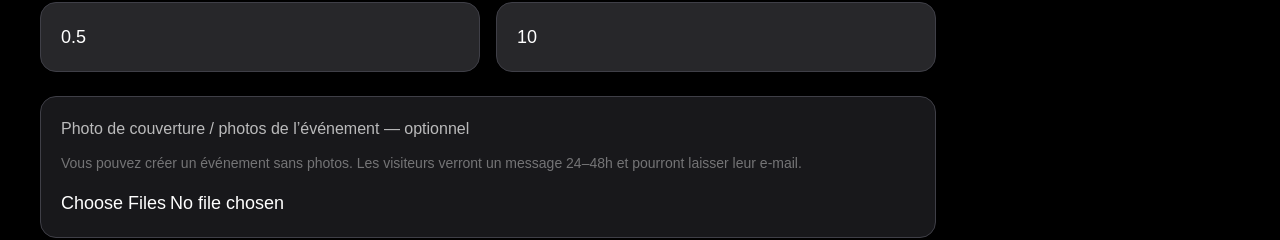
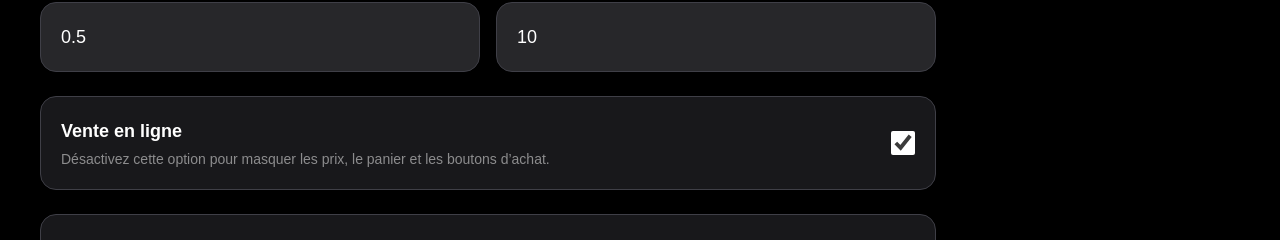
Before and after one commit to pazdalski-k/framevents, a Next.js app: page /admin in a window 1280 px wide. Shown: the part 1061-1301 px from the top of the page. Built offline with nearby package versions, Linux system fonts and the light colour scheme; no server answers; the database is empty.

Commit message:
Add automatic sales closure controls

```diff
--- a/app/admin/page.tsx
+++ b/app/admin/page.tsx
@@ -17,6 +17,7 @@ type EventItem = {
   photos_count: number | null
   photo_price: number | null
   gallery_price: number | null
+  sales_enabled: boolean | null
   is_published: boolean | null
   email_signups?: number
 }
@@ -92,6 +93,7 @@ export default function AdminPage() {
   const [category, setCategory] = useState('')
   const [photoPrice, setPhotoPrice] = useState('0.5')
   const [galleryPrice, setGalleryPrice] = useState('10')
+  const [salesEnabled, setSalesEnabled] = useState(true)
   const [images, setImages] = useState<FileList | null>(null)
   const [editingId, setEditingId] = useState<number | null>(null)
   const [quickTitle, setQuickTitle] = useState('')
@@ -333,6 +335,7 @@ const getEventUrl = (eventId: number) => {
           category,
           photo_price: parsedPhotoPrice,
           gallery_price: parsedGalleryPrice,
+          sales_enabled: salesEnabled,
         })
         .eq('id', editingId)
         .select()
@@ -359,6 +362,7 @@ const getEventUrl = (eventId: number) => {
             photos_count: 0,
             photo_price: parsedPhotoPrice,
             gallery_price: parsedGalleryPrice,
+            sales_enabled: salesEnabled,
             is_published: true,
           },
         ])
@@ -683,6 +687,24 @@ const getEventUrl = (eventId: number) => {
           />
         </div>
 
+        <label className="flex items-center justify-between gap-4 rounded-2xl border border-zinc-700 bg-zinc-900 p-5">
+          <div>
+            <p className="text-lg font-bold text-white">
+              Vente en ligne
+            </p>
+            <p className="mt-1 text-sm text-white/50">
+              Désactivez cette option pour masquer les prix, le panier et les boutons d’achat.
+            </p>
+          </div>
+
+          <input
+            type="checkbox"
+            checked={salesEnabled}
+            onChange={(e) => setSalesEnabled(e.target.checked)}
+            className="h-6 w-6 accent-white"
+          />
+        </label>
+
         <div className="rounded-2xl border border-zinc-700 bg-zinc-900 p-5">
           <p className="text-white/70 mb-3">
             Photo de couverture / photos de l’événement — optionnel
@@ -848,6 +870,7 @@ const getEventUrl = (eventId: number) => {
                     setCategory(event.category || '')
                     setPhotoPrice(String(event.photo_price || 0.5))
                     setGalleryPrice(String(event.gallery_price || 10))
+                    setSalesEnabled(event.sales_enabled !== false)
                   }}
                   className="px-4 py-2 rounded-xl bg-zinc-700 hover:bg-zinc-600 transition"
                 >
```
